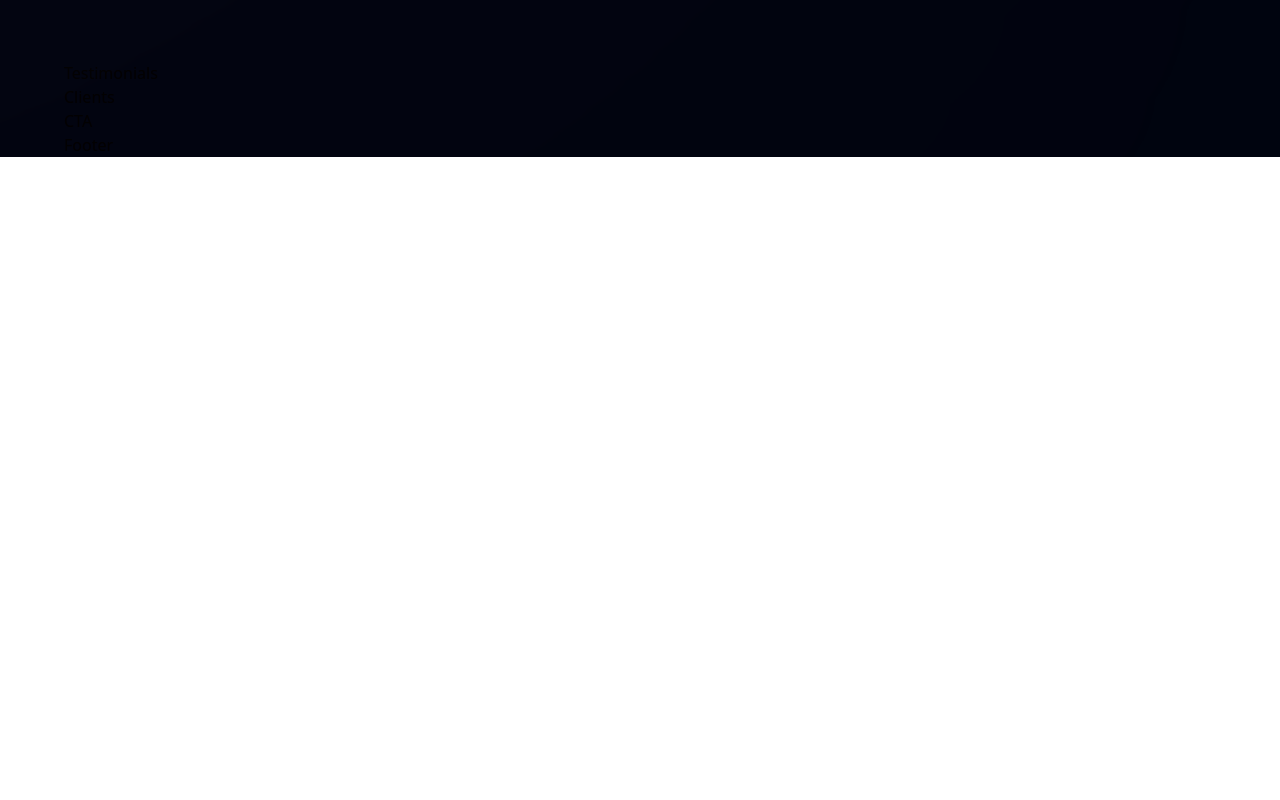
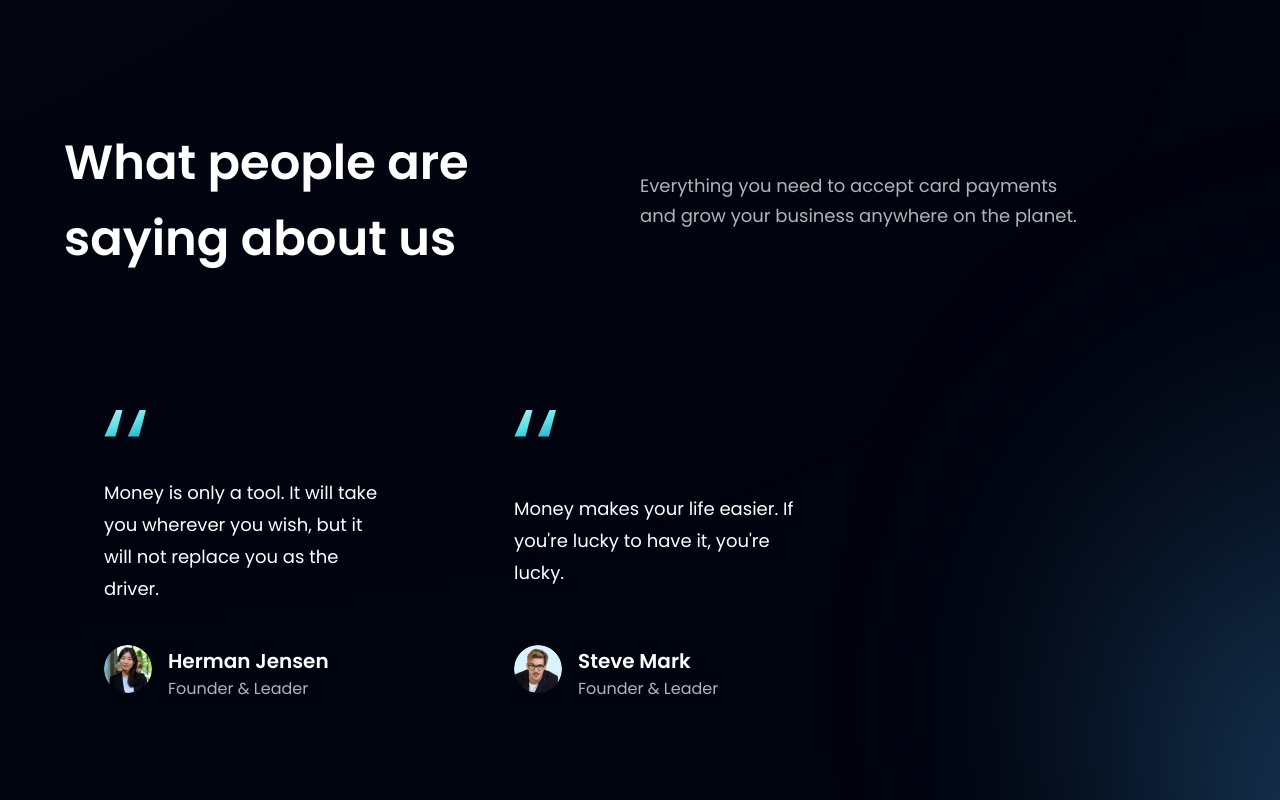
Before and after one commit to KevinKipkoechMutai/modern-fintech-business-landing-page, a React (Vite) app: page / in a window 1280 px wide. Shown: the part 2740-3540 px from the top of the page. Before the commit the page ends 2897 px from the top, so only its background shows below. Built offline with nearby package versions, Linux system fonts and the light colour scheme.

Commit message:
complete testimonials

```diff
--- a/src/App.jsx
+++ b/src/App.jsx
@@ -4,7 +4,7 @@
 
 const App = () => {
   return (
-    <div className='bg-primary w-full overflow-hidden'>
+    <div className={`bg-primary w-full overflow-hidden`}>
         <div className={`${styles.paddingX} ${styles.flexCenter}`}>
           <div className={`${styles.boxWidth}`}>
             <Navbar/>
--- a/src/components/FeedbackCard.jsx
+++ b/src/components/FeedbackCard.jsx
@@ -0,0 +1,20 @@
+import React from 'react'
+import { quotes } from '../assets'
+
+const FeedbackCard = ({ content, name, title, img }) => {
+  return (
+    <div className='flex justify-between flex-col px-10 py-12 rounded-[20px] max-w-[370px] md:mr-10 sm:mr-5 mr-0 my-5 feedback-card'>
+        <img src={quotes} alt="quotes" className='w-[42px] h-[27px] object-contain'/>
+        <p className='font-poppins fonr-normal text-[18px] leading-[32px] text-white my-10'>{content}</p>
+        <div className='flex flex-row'>
+            <img src={img} alt="person" className='w-[48px] h-[48px] rounded-full'/>
+            <div className='flex flex-col ml-4'>
+                <h4 className='font-poppins font-semibold text-[20px] leading-[32px] text-white'>{name}</h4>
+                <p className='font-poppins font-normal text-[16px] leading-[24px] text-dimWhite'>{title}</p>
+            </div>
+        </div>
+    </div>
+  )
+}
+
+export default FeedbackCard
--- a/src/components/Testimonials.jsx
+++ b/src/components/Testimonials.jsx
@@ -1,9 +1,24 @@
 import React from 'react'
+import { feedback } from '../constants'
+import styles from '../style'
+import FeedbackCard from './FeedbackCard'
 
-const Testimonials = () => {
-  return (
-    <div>Testimonials</div>
+const Testimonials = () => (
+    <section id='clients' className={`${styles.paddingY} ${styles.flexCenter} flex-col relative`}>
+      <div className='absolute z-[0] w-[60%] h-[60%] -right-[50%] rounded-full blue__gradient'/>
+      <div className='w-full flex justify-between items-center md:flex-row flex-col sm:mb-16 mb-6 relative z-[1]'>
+        <h1 className={styles.heading2}>What people are <br className='sm:block hidden'/> saying about us</h1>
+        <div className='w-full md:mt-0 mt-6'>
+          <p className={`${styles.paragraph} text-left max-w-[450px]`}>Everything you need to accept card payments and grow your business anywhere on the planet.</p>
+        </div>
+      </div>
+      <div className='flex flex-wrap sm:justify-start justify-center w-full feedback-container relative z-[1]'>
+        {feedback.map((card) => (
+          <FeedbackCard key={card.id} {...card}/>
+        ))}
+      </div>
+    </section>
   )
-}
+
 
 export default Testimonials
--- a/src/components/index.js
+++ b/src/components/index.js
@@ -8,6 +8,7 @@
 import Footer from "./Footer";
 import Testimonials from "./Testimonials";
 import Hero from "./Hero";
+import FeedbackCard from "./FeedbackCard";
 
 export {
   Navbar,
@@ -16,6 +17,7 @@
   Business,
   Clients,
   CTA,
+  FeedbackCard,
   Stats,
   Footer,
   Testimonials,
```
